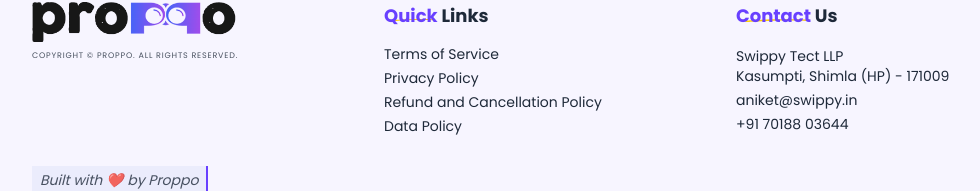
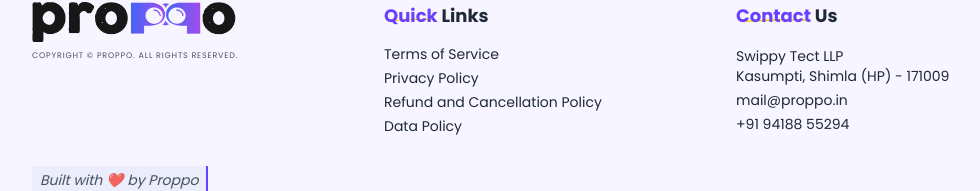
Before and after one commit to SwippyInc/website-proppo, a Next.js app: page / in a window 1280 px wide. Shown: the part 8554-8745 px from the top of the page, without its empty margins (96-1076 px from the left). Built offline with nearby package versions, Linux system fonts and the light colour scheme.

Commit message:
Update Footer.jsx

```diff
--- a/components/Footer.jsx
+++ b/components/Footer.jsx
@@ -57,8 +57,8 @@ export default function Footer() {
                 Swippy Tect LLP<br />
                 Kasumpti, Shimla (HP) - 171009
               </li>
-              <li><Link href="mailto:aniket@swippy.in" title="Mail Us" className="hover:text-[#6840ff] transition-colors">aniket@swippy.in</Link></li>
-              <li><Link href="tel:+917018803644" title="Call Us" className="hover:text-[#6840ff] transition-colors">+91 70188 03644</Link></li>
+              <li><Link href="mailto:mail@proppo.in" title="Mail Us" className="hover:text-[#6840ff] transition-colors">mail@proppo.in</Link></li>
+              <li><Link href="tel:+919418855294" title="Call Us" className="hover:text-[#6840ff] transition-colors">+91 94188 55294</Link></li>
             </ul>
           </motion.div>
           <motion.div
```
